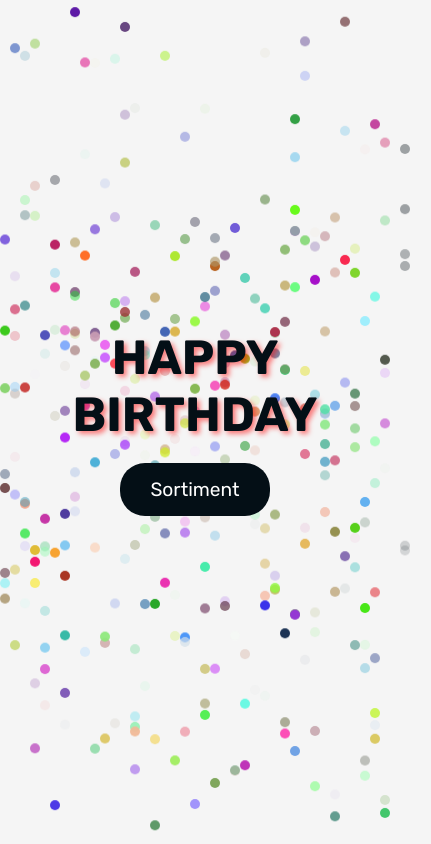
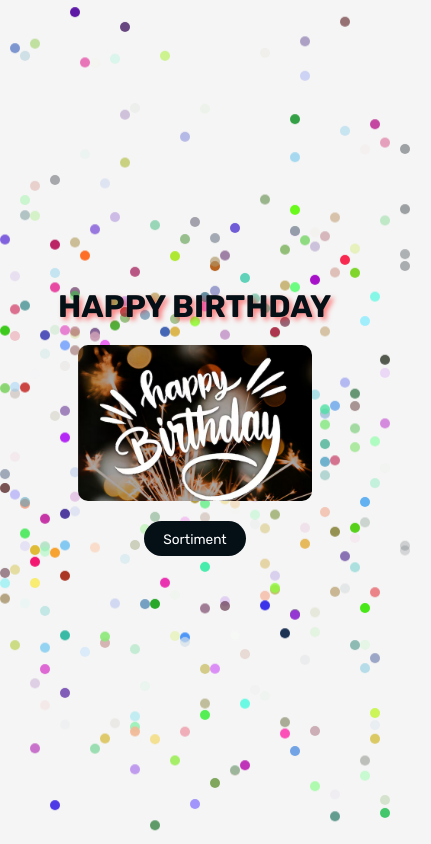
Before and after one commit to julian409/papa-geburtstag, a plain HTML site: page index.html in a window 390 px wide. Shown: the whole page, 431 px wide, since content can reach past the window. Drawn offline with nearby package versions, Linux system fonts and the light colour scheme.

Commit message:
Update index.html

```diff
--- a/index.html
+++ b/index.html
@@ -21,7 +21,7 @@
         }
 
         .text {
-            font-size: 3em;
+            font-size: 5vw; /* Basis-Schriftgröße proportional zur Viewport-Breite */
             color: #040f16;
             text-transform: uppercase;
             font-weight: bold;
@@ -33,119 +33,58 @@
             text-shadow: 3px 3px 5px rgba(255, 0, 0, 0.5); /* Roter Schatten für "Wut" */
         }
 
-        /* Diagonale Speedlines (4 Striche in alle Richtungen) */
-        .text::before,
-        .text::after,
-        .text span::before,
-        .text span::after {
-            content: '';
-            position: absolute;
-            background: #040f16;
-            opacity: 0;
-            animation: speedLines 5s ease-in-out forwards;
-        }
-
-        .text::before {
-            width: 80px;
-            height: 4px;
-            top: 0;
-            left: -40px;
-            transform: rotate(45deg); /* Diagonale Linie (oben links) */
-        }
-
-        .text::after {
-            width: 80px;
-            height: 4px;
-            bottom: 0;
-            right: -40px;
-            transform: rotate(45deg); /* Diagonale Linie (unten rechts) */
-        }
-
-        .text span::before {
-            width: 80px;
-            height: 4px;
-            top: 0;
-            right: -40px;
-            transform: rotate(-45deg); /* Diagonale Linie (oben rechts) */
-        }
-
-        .text span::after {
-            width: 80px;
-            height: 4px;
-            bottom: 0;
-            left: -40px;
-            transform: rotate(-45deg); /* Diagonale Linie (unten links) */
-        }
-
         @keyframes angryText {
             0% {
-                font-size: 12em; /* Doppelt so groß wie 6em */
+                font-size: 10vw; /* Doppelt so groß wie 5vw */
                 transform: scale(1) rotate(0deg);
                 opacity: 0;
             }
             10% {
-                font-size: 12em;
+                font-size: 10vw;
                 transform: scale(1.1) rotate(2deg); /* Ruckartiges Zittern */
                 opacity: 1;
             }
             20% {
-                font-size: 12em;
+                font-size: 10vw;
                 transform: scale(1) rotate(-2deg); /* Ruckartiges Zittern */
             }
             30% {
-                font-size: 12em;
+                font-size: 10vw;
                 transform: scale(1.1) rotate(2deg); /* Ruckartiges Zittern */
             }
             40% {
-                font-size: 12em;
+                font-size: 10vw;
                 transform: scale(1) rotate(-2deg); /* Ruckartiges Zittern */
             }
             50% {
-                font-size: 10em;
+                font-size: 8vw;
                 transform: scale(1.05) rotate(1deg);
             }
             70% {
-                font-size: 6em;
+                font-size: 6vw;
                 transform: scale(1) rotate(-1deg);
             }
             100% {
-                font-size: 3em; /* Endgröße wie ursprünglich */
+                font-size: 5vw; /* Endgröße */
                 transform: scale(1) rotate(0deg);
                 opacity: 1;
             }
         }
 
-        @keyframes speedLines {
-            0% {
-                opacity: 0;
-                width: 0;
-            }
-            20% {
-                opacity: 1;
-                width: 80px; /* Striche erscheinen */
-            }
-            80% {
-                opacity: 1;
-                width: 80px;
-            }
-            100% {
-                opacity: 0; /* Striche verschwinden */
-                width: 0;
-            }
-        }
-
         .image {
-            width: 300px;
-            height: 200px;
-            background-color: #040f16;
+            width: 60vw; /* Vergrößert von 50vw */
+            max-width: 400px; /* Vergrößert von 300px */
+            height: 40vw; /* Vergrößert von 33vw */
+            max-height: 266px; /* Vergrößert von 200px */
             border-radius: 10px;
             margin-bottom: 20px;
             z-index: 2; /* Über dem Konfetti */
+            object-fit: cover; /* Bild wird skaliert, um den Container zu füllen */
         }
 
         .button {
-            padding: 15px 30px;
-            font-size: 1.2em;
+            padding: 1.5vw 3vw; /* Verkleinert von 2vw 4vw */
+            font-size: 2vw; /* Verkleinert von 2.5vw */
             font-family: 'Rubik', sans-serif;
             text-decoration: none;
             background-color: #040f16;
@@ -158,6 +97,56 @@
         .button:hover {
             background-color: #2e2e2e;
             transform: scale(1.05);
+        }
+
+        /* Media Query für kleinere Bildschirme (Feinjustierung) */
+        @media (max-width: 600px) {
+            .text {
+                font-size: 8vw; /* Etwas größer auf kleinen Bildschirmen */
+            }
+
+            @keyframes angryText {
+                0% {
+                    font-size: 16vw; /* Doppelt so groß wie 8vw */
+                    transform: scale(1) rotate(0deg);
+                    opacity: 0;
+                }
+                10% {
+                    font-size: 16vw;
+                    transform: scale(1.1) rotate(2deg);
+                    opacity: 1;
+                }
+                20% {
+                    font-size: 16vw;
+                    transform: scale(1) rotate(-2deg);
+                }
+                30% {
+                    font-size: 16vw;
+                    transform: scale(1.1) rotate(2deg);
+                }
+                40% {
+                    font-size: 16vw;
+                    transform: scale(1) rotate(-2deg);
+                }
+                50% {
+                    font-size: 12vw;
+                    transform: scale(1.05) rotate(1deg);
+                }
+                70% {
+                    font-size: 10vw;
+                    transform: scale(1) rotate(-1deg);
+                }
+                100% {
+                    font-size: 8vw; /* Endgröße */
+                    transform: scale(1) rotate(0deg);
+                    opacity: 1;
+                }
+            }
+
+            .button {
+                font-size: 3.5vw; /* Verkleinert von 4vw */
+                padding: 2.5vw 5vw; /* Verkleinert von 3vw 6vw */
+            }
         }
 
         /* Erster Konfetti-Code (von oben mit Blinken) */
@@ -368,7 +357,7 @@
 </head>
 <body>
     <div class="text"><span>Happy Birthday</span></div>
-    <div class="Happy Birthday.png"></div>
+    <img src="Happy Birthday.png" class="image" alt="Happy Birthday">
     <a href="sortiment.html" class="button">Sortiment</a>
 
     <!-- Container für das erste Konfetti (von oben mit Blinken) -->
```
